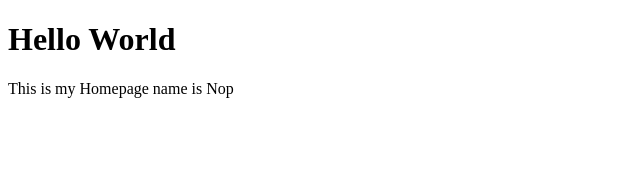
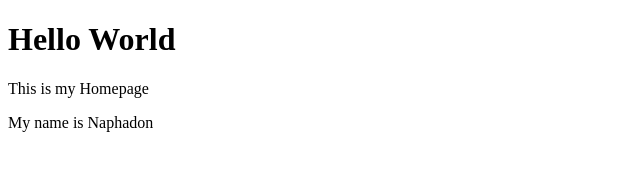
Before and after one commit to NaphadonGit/learn-git, a plain HTML site: page index.html in a window 1280 px wide. Shown: the whole page, without its empty margins (0-640 px from the left). Drawn offline with Linux system fonts and the light colour scheme.

Commit message:
Add some features

```diff
--- a/index.html
+++ b/index.html
@@ -6,7 +6,8 @@
 <body>
 
 <h1> Hello World </h1>
-<p>This is my Homepage name is Nop</p>
+<p>This is my Homepage </p>
+<p>My name is Naphadon</p>
 
 </body>
 </html>
```
